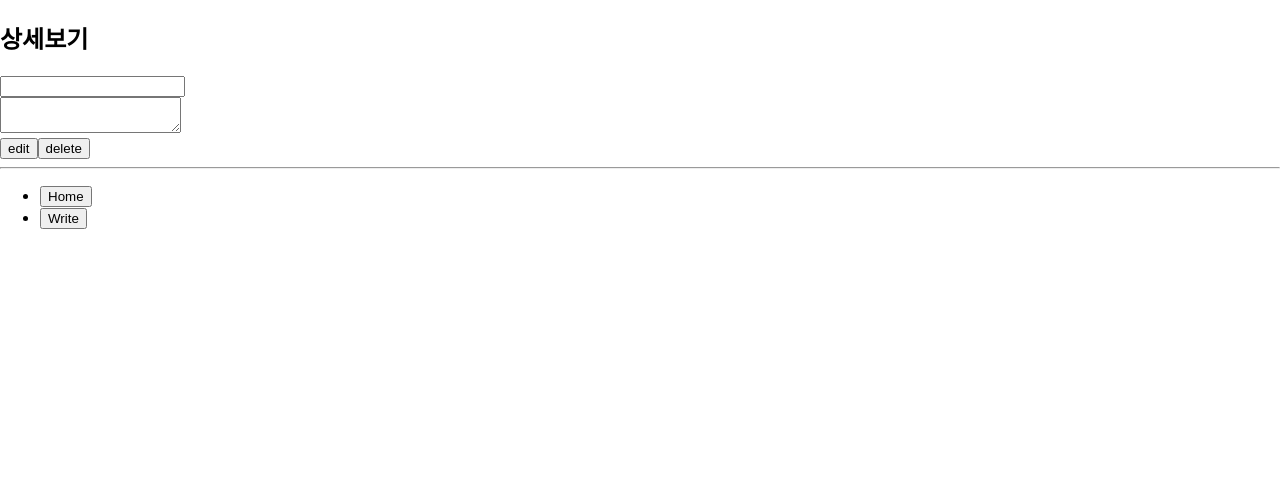
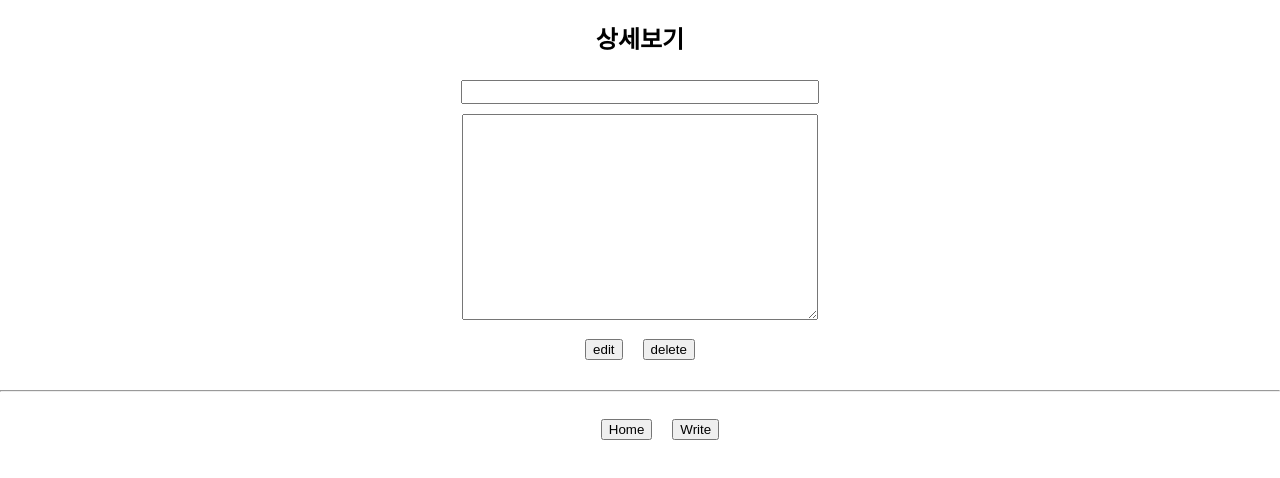
Before and after one commit to ssuzyn/React-Board-CRUD, a React (Create React App) app in the folder notice_board/: page /BoardContent/1 in a window 1280 px wide. Shown: the top 478 px of the page. Built offline with nearby package versions, Linux system fonts and the light colour scheme.

Commit message:
게시판 css 적용 및 경로 설정

```diff
--- a/notice_board/src/components/BoardContent.js
+++ b/notice_board/src/components/BoardContent.js
@@ -48,7 +48,7 @@ function BoardContent() {
     }
 
     return (
-        <div>
+        <div className='table-wrapper'>
             <h2>상세보기</h2>
             <div>
                 <input type="text" className='inputTitle' onChange={handleTitle} value={title} />
--- a/notice_board/src/components/BoardList.js
+++ b/notice_board/src/components/BoardList.js
@@ -3,6 +3,7 @@ import { useSelector, useDispatch } from 'react-redux';
 import { selectRow } from '../modules/boardReducer';
 import { Link } from 'react-router-dom';
 import boardReducer from '../modules/boardReducer';
+import '../style.css';
 
 function BoardList() {
     // useSelector 로 boardReducer 에 있는 inputData 값을 가져온다.
@@ -29,7 +30,7 @@ function BoardList() {
                         {lastId !== 0 ?
                             input.map(rowData => (
                                 rowData.id !== '' &&
-                                <tr>
+                                <tr className='hoverRow'>
                                     <td className='listTableIndex' onClick={() => selectContent(rowData.id)}>
                                         <Link to={`BoardContent/${rowData.id}`}>{rowData.id}</Link>
                                     </td>
@@ -38,7 +39,7 @@ function BoardList() {
                                     </td>
                                 </tr>
                             )) :
-                            <tr>
+                            <tr className='hoverRow'>
                                 <td className='listTableIndex'></td>
                                 <td className='listTableTitle noData'>작성된 글이 없습니다.</td>
                             </tr>
--- a/notice_board/src/components/BoardNew.js
+++ b/notice_board/src/components/BoardNew.js
@@ -3,6 +3,7 @@ import { useDispatch } from 'react-redux';
 import { dataSave } from '../modules/boardReducer';
 import { uriSave } from '../modules/uriReducer'
 import { useNavigate } from 'react-router-dom';
+import '../style.css';
 
 function BoardNew() {
     //title, content를 제어하기 위해 선언
@@ -35,16 +36,16 @@ function BoardNew() {
         setContent(e.target.value)
     }
 
-    return(
-        <div>
+    return (
+        <div className='table-wrapper'>
             <h2>글 작성</h2>
             <div>
                 <form>
                     <div>
-                        <input type='text' className='inputTitle' placeholder='제목을 입력하세요' onChange={handleTitle} value={title}/>
+                        <input type='text' className='inputTitle' placeholder='제목을 입력하세요' onChange={handleTitle} value={title} />
                     </div>
                     <div>
-                        <textarea className='inputContent' placeholder='내용을 입력하세요' onChange={handleContent} value={content}/>
+                        <textarea className='inputContent' placeholder='내용을 입력하세요' onChange={handleContent} value={content} />
                     </div>
                     <div>
                         <button type='botton' onClick={onSave}>submit</button>
--- a/notice_board/src/components/Footer.js
+++ b/notice_board/src/components/Footer.js
@@ -3,11 +3,12 @@ import { useSelector } from 'react-redux';
 
 import ButtonHome from './ButtonHome';
 import ButtonWrite from './ButtonWrite';
+import '../style.css';
 
 function Footer() {
     const uri = useSelector(state => state.uriReducer.input)
-    return(
-        <div>
+    return (
+        <div className='fotter-wrapper'>
             <hr />
             <nav>
                 <ul>
--- a/notice_board/src/style.css
+++ b/notice_board/src/style.css
@@ -5,7 +5,7 @@ ul {
 
 ul li {
     display: inline-block;
-    margin: 15px;
+    margin: 10px;
     list-style-type: none;
 }
 
@@ -69,3 +69,8 @@ th {
     font-size: 16px;
     height: 200px;
 }
+
+.editBtn,
+.deleteBtn {
+    margin: 10px;
+}
```
